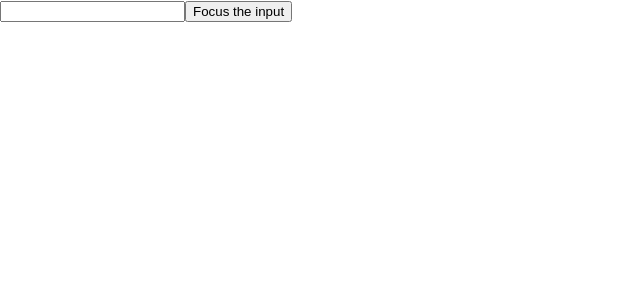
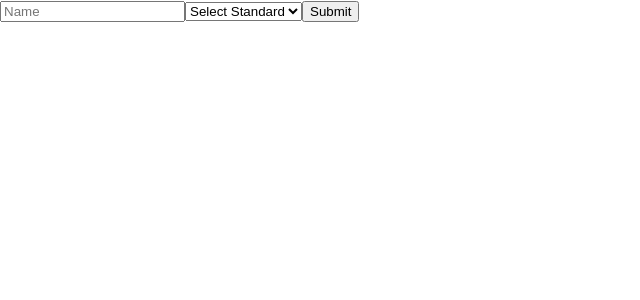
Before and after one commit to lata-makdiya/my-app, a React (Create React App) app: page / in a window 1280 px wide. Shown: the top 300 px of the page, without its empty margins (0-640 px from the left). Built offline with nearby package versions, Linux system fonts and the light colour scheme.

Commit message:
learned list, keys and form with state

```diff
--- a/src/index.js
+++ b/src/index.js
@@ -7,7 +7,9 @@
 const root = ReactDOM.createRoot(document.getElementById('root'));
 root.render(
   // Strict mode will render components 2 times, we can also remove it
+  <React.StrictMode>
     <App />
+  </React.StrictMode>
 );
 
 // If you want to start measuring performance in your app, pass a function
--- /dev/null
+++ b/src/practice/Form.js
@@ -0,0 +1,25 @@
+import React, { useState } from 'react'
+
+export default function Form() {
+    let [name, setName] = useState('');
+    let [dropdown, setDropdown] = useState('');
+
+    let inputName = (e) => {
+        setName(e.target.value)
+    }
+
+    return (
+        <div>
+            <form>
+                <input type="text" value={name} onChange={inputName} placeholder='Name' />
+
+                <select value={dropdown} onChange={(e) => setDropdown(e.target.value)} >
+                    <option value="">Select Standard</option>
+                    <option value="1">1</option>
+                    <option value="2">2</option>
+                </select>
+                <input type="submit" value="Submit" />
+            </form>
+        </div>
+    )
+}
```
Also changed, not shown: src/practice/ListAndKeyComponent.js (added, +41 -0 lines), src/practice/Practice.js (+6 -2 lines).
